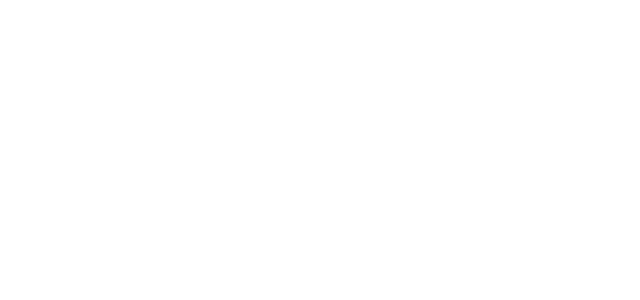
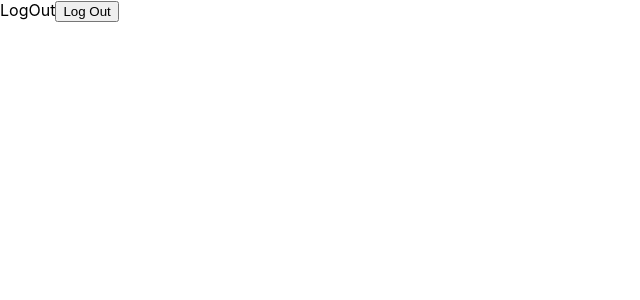
Before and after one commit to ishaanp9/baseball-prediction-app, a React (Create React App) app in the folder ui/: page /logout in a window 1280 px wide. Before the commit this address had no page. Shown: the top 300 px of the page, without its empty margins (0-640 px from the left). Built offline with nearby package versions, Linux system fonts and the light colour scheme.

Commit message:
[sc-13] added user auth with auth0

```diff
--- a/ui/package.json
+++ b/ui/package.json
@@ -4,6 +4,7 @@
   "private": true,
   "proxy": "http://localhost:8080/",
   "dependencies": {
+    "@auth0/auth0-react": "^1.10.2",
     "@emotion/react": "^11.9.3",
     "@emotion/styled": "^11.9.3",
     "@mui/icons-material": "^5.8.4",
--- a/ui/src/Pages/HomePage/HomePage.js
+++ b/ui/src/Pages/HomePage/HomePage.js
@@ -5,6 +5,7 @@
 import Autocomplete from '@mui/material/Autocomplete';
 import { createFilterOptions } from '@mui/material/Autocomplete';
 import { useNavigate } from 'react-router-dom';
+import Profile from '../../profile.js';
 
 function HomePage() {
   const navigate = useNavigate();
@@ -90,6 +91,7 @@
           />
         )}
       />
+      <Profile/>
     </HomePageContainer>
   );
 }
--- /dev/null
+++ b/ui/src/Pages/LogIn.jsx
@@ -0,0 +1,14 @@
+import React from 'react'
+import LoginButton from '../login'
+
+function LogIn() {
+  return (
+    <div>
+        LogIn
+        <LoginButton/>
+    </div>
+
+  )
+}
+
+export default LogIn
--- /dev/null
+++ b/ui/src/Pages/LogOut.jsx
@@ -0,0 +1,13 @@
+import React from 'react'
+import LogoutButton from '../logout'
+
+function LogOut() {
+  return (
+    <div>
+      LogOut
+      <LogoutButton/>
+    </div>
+  )
+}
+
+export default LogOut
--- a/ui/src/RouterHQ.js
+++ b/ui/src/RouterHQ.js
@@ -2,6 +2,8 @@
 import { BrowserRouter as Router, Routes, Route } from 'react-router-dom'
 import Header from './Models/Header/Header'
 import HomePage from './Pages/HomePage/HomePage'
+import LogIn from './Pages/LogIn'
+import LogOut from './Pages/LogOut'
 import PlayerPage from './Pages/PlayerPage/PlayerPage'
 import PortfolioPage from './Pages/PortfolioPage/PortfolioPage'
 import TeamPage from './Pages/TeamPage/TeamPage'
@@ -14,6 +16,8 @@
 
         <Routes>
          <Route path="/" element={<HomePage/>}/>
+         <Route path="/login" element={<LogIn/>}/>
+         <Route path="/logout" element={<LogOut/>}/>
          <Route path="/player/:playerId/:playerName" element={<PlayerPage/>}/>
          <Route path="/team/:teamName" element={<TeamPage/>}/>
          <Route path="/portfolio" element={<PortfolioPage/>}/>
--- a/ui/src/index.js
+++ b/ui/src/index.js
@@ -1,4 +1,5 @@
 import React from 'react';
+import { Auth0Provider } from '@auth0/auth0-react';
 import ReactDOM from 'react-dom/client';
 import './index.css';
 import App from './App';
@@ -6,7 +7,13 @@
 const root = ReactDOM.createRoot(document.getElementById('root'));
 root.render(
   <React.StrictMode>
-    <App />
+    <Auth0Provider
+      domain="dev-sarpxiiw.us.auth0.com"
+      clientId="LOKK6kSFgcssgcbIEKz9WKOMCKcbzLjN"
+      redirectUri={window.location.origin}
+    >
+      <App />
+    </Auth0Provider>
   </React.StrictMode>
 );
 
--- /dev/null
+++ b/ui/src/login.js
@@ -0,0 +1,10 @@
+import { useAuth0 } from "@auth0/auth0-react";
+import React from "react";
+
+const LoginButton = () => {
+  const { loginWithRedirect } = useAuth0();
+
+  return <button onClick={() => loginWithRedirect()}>Log In</button>;
+};
+
+export default LoginButton;
--- /dev/null
+++ b/ui/src/logout.js
@@ -0,0 +1,14 @@
+import { useAuth0 } from "@auth0/auth0-react";
+import React from "react";
+
+const LogoutButton = () => {
+  const { logout } = useAuth0();
+
+  return (
+    <button onClick={() => logout({ returnTo: window.location.origin })}>
+      Log Out
+    </button>
+  );
+};
+
+export default LogoutButton;
--- /dev/null
+++ b/ui/src/profile.js
@@ -0,0 +1,22 @@
+import { useAuth0 } from "@auth0/auth0-react";
+import React from "react";
+
+const Profile = () => {
+  const { user, isAuthenticated, isLoading } = useAuth0();
+
+  if (isLoading) {
+    return <div>Loading ...</div>;
+  }
+
+  return (
+    isAuthenticated && (
+      <div>
+        <img src={user.picture} alt={user.name} />
+        <h2>{user.name}</h2>
+        <p>{user.email}</p>
+      </div>
+    )
+  );
+};
+
+export default Profile;
```
Also changed, not shown: 1 other file (tests, documents, lock files or other folders).
